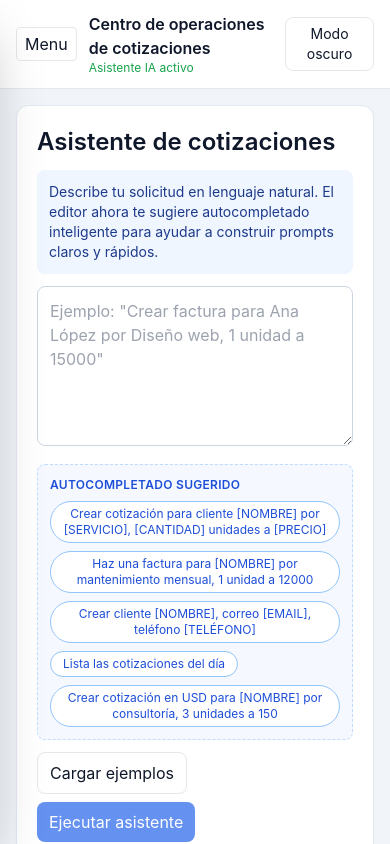
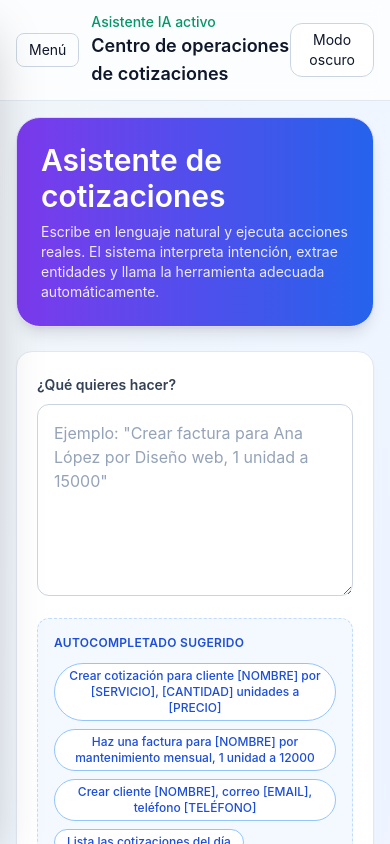
Before and after one commit to rcdrguez/quickquote-agent-demo, a React (Vite) app in the folder apps/web/: page /agent in a window 390 px wide. Shown: the top 844 px of the page. Built offline with nearby package versions, Linux system fonts and the light colour scheme; no server answers.

Commit message:
feat(web): modernize dashboard ui and ux with tailwind

```diff
--- a/apps/web/src/components/AgentDemo/AgentDemoView.tsx
+++ b/apps/web/src/components/AgentDemo/AgentDemoView.tsx
@@ -70,26 +70,34 @@ export function AgentDemoView() {
   }, []);
 
   return (
-    <section className="grid gap-4 xl:grid-cols-3">
-      <div className="space-y-3 rounded-xl border border-slate-200 bg-white p-5 shadow-sm dark:border-slate-800 dark:bg-slate-900 xl:col-span-2">
-        <h2 className="text-2xl font-semibold">Asistente de cotizaciones</h2>
-        <p className="rounded-lg bg-blue-50 p-3 text-sm text-blue-900 dark:bg-blue-950/40 dark:text-blue-100">
-          Describe tu solicitud en lenguaje natural. El editor ahora te sugiere autocompletado inteligente para ayudar a construir prompts
-          claros y rápidos.
+    <section className="space-y-6">
+      <header className="rounded-3xl border border-violet-200 bg-gradient-to-r from-violet-600 to-blue-600 p-6 text-white shadow-lg">
+        <h2 className="text-3xl font-semibold">Asistente de cotizaciones</h2>
+        <p className="mt-2 max-w-3xl text-sm text-violet-100">
+          Escribe en lenguaje natural y ejecuta acciones reales. El sistema interpreta intención, extrae entidades y llama la
+          herramienta adecuada automáticamente.
         </p>
+      </header>
+
+      <div className="grid gap-5 xl:grid-cols-3">
+        <div className="space-y-4 rounded-2xl border border-slate-200 bg-white p-5 shadow-sm xl:col-span-2">
+          <label className="space-y-2">
+            <span className="text-sm font-semibold text-slate-700">¿Qué quieres hacer?</span>
             <textarea
-          className="min-h-40 w-full rounded-lg border border-slate-300 bg-white/70 p-3 backdrop-blur dark:border-slate-700 dark:bg-slate-900"
+              className="min-h-48 w-full rounded-xl border border-slate-300 bg-white p-4 text-slate-800 outline-none ring-blue-500 transition placeholder:text-slate-400 focus:ring-2"
               value={input}
               placeholder='Ejemplo: "Crear factura para Ana López por Diseño web, 1 unidad a 15000"'
               onChange={(e) => setInput(e.target.value)}
             />
-        <div className="rounded-lg border border-dashed border-blue-200 bg-blue-50/60 p-3 dark:border-blue-900 dark:bg-blue-950/20">
-          <p className="mb-2 text-xs font-semibold uppercase tracking-wide text-blue-700 dark:text-blue-200">Autocompletado sugerido</p>
+          </label>
+
+          <div className="rounded-xl border border-dashed border-blue-200 bg-blue-50/70 p-4">
+            <p className="mb-3 text-xs font-semibold uppercase tracking-wide text-blue-700">Autocompletado sugerido</p>
             <div className="flex flex-wrap gap-2">
               {filteredSuggestions.map((suggestion) => (
                 <button
                   key={suggestion}
-                className="rounded-full border border-blue-300 bg-white px-3 py-1 text-xs text-blue-700 hover:bg-blue-100 dark:border-blue-700 dark:bg-slate-900 dark:text-blue-200"
+                  className="rounded-full border border-blue-300 bg-white px-3 py-1 text-xs font-medium text-blue-700 hover:bg-blue-100"
                   onClick={() => setInput(suggestion)}
                   type="button"
                 >
@@ -100,35 +108,32 @@ export function AgentDemoView() {
           </div>
 
           <div className="flex flex-wrap gap-2">
-          <button className="rounded-lg border px-3 py-2" onClick={() => setInput(examples.join('\n'))}>
+            <button className="rounded-xl border border-slate-300 px-4 py-2" onClick={() => setInput(examples.join('\n'))}>
               Cargar ejemplos
             </button>
             <button
-            className="rounded-lg bg-blue-600 px-3 py-2 text-white disabled:opacity-70"
+              className="rounded-xl bg-blue-600 px-4 py-2 text-white disabled:opacity-70"
               onClick={run}
               disabled={!input.trim() || loading}
             >
               {loading ? 'Procesando...' : 'Ejecutar asistente'}
             </button>
           </div>
-        <div className="grid gap-2 text-xs text-slate-600 dark:text-slate-300">
+
+          <div className="grid gap-2 text-xs text-slate-600">
             {examples.map((example) => (
-            <button
-              key={example}
-              className="rounded border border-dashed p-2 text-left hover:bg-slate-50 dark:hover:bg-slate-800"
-              onClick={() => setInput(example)}
-            >
+              <button key={example} className="rounded-lg border border-slate-200 p-2 text-left hover:bg-slate-50" onClick={() => setInput(example)}>
                 {example}
               </button>
             ))}
           </div>
-        {error && <p className="text-sm text-red-600">{error}</p>}
+          {error && <p className="rounded-lg bg-red-50 p-2.5 text-sm text-red-700">{error}</p>}
         </div>
 
-      <div className="space-y-3 rounded-xl border border-slate-200 bg-white p-4 shadow-sm dark:border-slate-800 dark:bg-slate-900">
+        <div className="space-y-3 rounded-2xl border border-slate-200 bg-white p-4 shadow-sm">
           <h3 className="text-lg font-semibold">Logs del servidor</h3>
           <p className="text-xs text-slate-500">Últimos eventos para entender qué ejecutó el backend.</p>
-        <div className="max-h-96 space-y-2 overflow-auto rounded bg-slate-950 p-3 font-mono text-xs text-green-300">
+          <div className="max-h-96 space-y-2 overflow-auto rounded-xl bg-slate-950 p-3 font-mono text-xs text-green-300">
             {logs.length === 0 && <p>No hay logs todavía.</p>}
             {logs.map((log, idx) => (
               <p key={`${log.timestamp}-${idx}`}>
@@ -137,8 +142,9 @@ export function AgentDemoView() {
             ))}
           </div>
         </div>
+      </div>
 
-      <div className="space-y-3 rounded-xl border border-slate-200 bg-white p-4 shadow-sm dark:border-slate-800 dark:bg-slate-900 xl:col-span-3">
+      <div className="space-y-3 rounded-2xl border border-slate-200 bg-white p-4 shadow-sm">
         <h3 className="text-lg font-semibold">Trazabilidad del agente</h3>
         {!trace && <p className="text-sm text-slate-500">Ejecuta una instrucción para ver el resultado.</p>}
         {trace && (
@@ -153,15 +159,15 @@ export function AgentDemoView() {
             </div>
             <div>
               <p className="font-medium">Entidades (JSON)</p>
-              <pre className="overflow-auto rounded bg-slate-100 p-2 dark:bg-slate-800">{JSON.stringify(trace.extracted, null, 2)}</pre>
+              <pre className="overflow-auto rounded bg-slate-100 p-2">{JSON.stringify(trace.extracted, null, 2)}</pre>
             </div>
             <div>
               <p className="font-medium">Payload final</p>
-              <pre className="overflow-auto rounded bg-slate-100 p-2 dark:bg-slate-800">{JSON.stringify(trace.payload, null, 2)}</pre>
+              <pre className="overflow-auto rounded bg-slate-100 p-2">{JSON.stringify(trace.payload, null, 2)}</pre>
             </div>
             <div className="md:col-span-2">
               <p className="font-medium">Respuesta del servidor</p>
-              <pre className="overflow-auto rounded bg-slate-100 p-2 dark:bg-slate-800">{JSON.stringify(trace.response, null, 2)}</pre>
+              <pre className="overflow-auto rounded bg-slate-100 p-2">{JSON.stringify(trace.response, null, 2)}</pre>
             </div>
           </div>
         )}
--- a/apps/web/src/components/Customers/CustomersView.tsx
+++ b/apps/web/src/components/Customers/CustomersView.tsx
@@ -1,4 +1,4 @@
-import { useEffect, useState } from 'react';
+import { useEffect, useMemo, useState } from 'react';
 import { api } from '../../lib/api';
 
 interface Customer {
@@ -17,11 +17,23 @@ export function CustomersView() {
   const [form, setForm] = useState(empty);
   const [open, setOpen] = useState(false);
   const [error, setError] = useState('');
+  const [query, setQuery] = useState('');
 
   const load = () => api.getCustomers().then(setCustomers);
   useEffect(() => {
     load();
   }, []);
+
+  const filteredCustomers = useMemo(() => {
+    const normalizedQuery = query.trim().toLowerCase();
+    if (!normalizedQuery) return customers;
+
+    return customers.filter((customer) =>
+      [customer.name, customer.rnc, customer.email, customer.phone]
+        .filter(Boolean)
+        .some((value) => value?.toLowerCase().includes(normalizedQuery))
+    );
+  }, [customers, query]);
 
   const save = async () => {
     setError('');
@@ -45,48 +57,135 @@ export function CustomersView() {
   };
 
   return (
-    <section className="space-y-4">
-      <div className="flex items-center justify-between">
-        <h2 className="text-2xl font-semibold">Clientes</h2>
-        <button className="rounded bg-blue-600 px-4 py-2 text-white" onClick={() => setOpen(true)}>
-          Nuevo cliente
-        </button>
-      </div>
+    <section className="space-y-6">
+      <header className="rounded-3xl border border-slate-200/70 bg-white/80 p-6 shadow-sm backdrop-blur">
+        <div className="flex flex-wrap items-start justify-between gap-4">
+          <div>
+            <p className="text-xs uppercase tracking-[0.22em] text-blue-700">Gestión de clientes</p>
+            <h2 className="mt-1 text-3xl font-semibold text-slate-900">Directorio inteligente</h2>
+            <p className="mt-2 max-w-2xl text-sm text-slate-600">
+              Consulta datos clave de cada cliente, localiza información en segundos y mantén la base lista para crear
+              cotizaciones sin errores.
+            </p>
+          </div>
+          <button
+            className="rounded-xl bg-blue-600 px-4 py-2.5 font-medium text-white shadow hover:bg-blue-700"
+            onClick={() => setOpen(true)}
+          >
+            + Nuevo cliente
+          </button>
+        </div>
 
-      <div className="overflow-auto rounded bg-white shadow dark:bg-slate-900">
+        <div className="mt-5 grid gap-3 md:grid-cols-[2fr_1fr_1fr]">
+          <label className="space-y-1 text-sm">
+            <span className="font-medium text-slate-700">Buscar cliente</span>
+            <input
+              className="w-full rounded-xl border border-slate-300 bg-white px-3 py-2.5 outline-none ring-blue-500 transition focus:ring-2"
+              placeholder="Nombre, RNC, correo o teléfono"
+              value={query}
+              onChange={(event) => setQuery(event.target.value)}
+            />
+          </label>
+          <div className="rounded-xl border border-slate-200 bg-slate-50 px-4 py-3">
+            <p className="text-xs uppercase tracking-wide text-slate-500">Clientes totales</p>
+            <p className="mt-1 text-2xl font-semibold text-slate-900">{customers.length}</p>
+          </div>
+          <div className="rounded-xl border border-slate-200 bg-slate-50 px-4 py-3">
+            <p className="text-xs uppercase tracking-wide text-slate-500">Resultados</p>
+            <p className="mt-1 text-2xl font-semibold text-slate-900">{filteredCustomers.length}</p>
+          </div>
+        </div>
+      </header>
+
+      <div className="overflow-hidden rounded-3xl border border-slate-200 bg-white shadow-sm">
         <table className="w-full text-sm">
-          <thead className="bg-slate-50 dark:bg-slate-800">
+          <thead className="bg-slate-50 text-slate-600">
             <tr>
-              <th className="p-3 text-left">Nombre</th><th className="p-3 text-left">RNC</th><th className="p-3 text-left">Email</th><th className="p-3" />
+              <th className="p-4 text-left font-semibold">Nombre</th>
+              <th className="p-4 text-left font-semibold">RNC</th>
+              <th className="p-4 text-left font-semibold">Email</th>
+              <th className="p-4 text-left font-semibold">Teléfono</th>
+              <th className="p-4" />
             </tr>
           </thead>
           <tbody>
-            {customers.map((c) => (
-              <tr key={c.id} className="border-t dark:border-slate-800">
-                <td className="p-3">{c.name}</td><td className="p-3">{c.rnc || '-'}</td><td className="p-3">{c.email || '-'}</td>
-                <td className="p-3 text-right">
-                  <button className="rounded border px-3 py-1" onClick={() => { setForm({ ...c, rnc: c.rnc || '', email: c.email || '', phone: c.phone || '' }); setOpen(true); }}>
+            {filteredCustomers.map((c) => (
+              <tr key={c.id} className="border-t border-slate-100 hover:bg-blue-50/40">
+                <td className="p-4 font-medium text-slate-900">{c.name}</td>
+                <td className="p-4 text-slate-700">{c.rnc || '-'}</td>
+                <td className="p-4 text-slate-700">{c.email || '-'}</td>
+                <td className="p-4 text-slate-700">{c.phone || '-'}</td>
+                <td className="p-4 text-right">
+                  <button
+                    className="rounded-lg border border-slate-300 px-3 py-1.5 font-medium text-slate-700 hover:bg-slate-100"
+                    onClick={() => {
+                      setForm({ ...c, rnc: c.rnc || '', email: c.email || '', phone: c.phone || '' });
+                      setOpen(true);
+                    }}
+                  >
                     Editar
                   </button>
                 </td>
               </tr>
             ))}
+            {filteredCustomers.length === 0 && (
+              <tr>
+                <td className="p-6 text-center text-slate-500" colSpan={5}>
+                  No se encontraron clientes con ese criterio.
+                </td>
+              </tr>
+            )}
           </tbody>
         </table>
       </div>
 
       {open && (
-        <div className="fixed inset-0 z-30 flex items-center justify-center bg-black/40 p-4">
-          <div className="w-full max-w-lg space-y-3 rounded bg-white p-4 shadow dark:bg-slate-900">
-            <h3 className="text-lg font-semibold">{form.id ? 'Editar cliente' : 'Nuevo cliente'}</h3>
-            <input className="w-full rounded border p-2 bg-transparent" placeholder="Nombre" value={form.name} onChange={(e) => setForm({ ...form, name: e.target.value })} />
-            <input className="w-full rounded border p-2 bg-transparent" placeholder="RNC" value={form.rnc} onChange={(e) => setForm({ ...form, rnc: e.target.value })} />
-            <input className="w-full rounded border p-2 bg-transparent" placeholder="Correo" value={form.email} onChange={(e) => setForm({ ...form, email: e.target.value })} />
-            <input className="w-full rounded border p-2 bg-transparent" placeholder="Teléfono" value={form.phone} onChange={(e) => setForm({ ...form, phone: e.target.value })} />
-            {error && <p className="text-sm text-red-600">{error}</p>}
+        <div className="fixed inset-0 z-40 flex items-center justify-center bg-slate-950/50 p-4 backdrop-blur-sm">
+          <div className="w-full max-w-xl space-y-4 rounded-2xl bg-white p-5 shadow-2xl">
+            <h3 className="text-xl font-semibold text-slate-900">{form.id ? 'Editar cliente' : 'Nuevo cliente'}</h3>
+            <p className="text-sm text-slate-500">Completa los datos mínimos para usar este cliente en próximas cotizaciones.</p>
+
+            <div className="grid gap-3 md:grid-cols-2">
+              <input
+                className="w-full rounded-xl border border-slate-300 p-2.5"
+                placeholder="Nombre completo"
+                value={form.name}
+                onChange={(e) => setForm({ ...form, name: e.target.value })}
+              />
+              <input
+                className="w-full rounded-xl border border-slate-300 p-2.5"
+                placeholder="RNC"
+                value={form.rnc}
+                onChange={(e) => setForm({ ...form, rnc: e.target.value })}
+              />
+              <input
+                className="w-full rounded-xl border border-slate-300 p-2.5"
+                placeholder="Correo"
+                value={form.email}
+                onChange={(e) => setForm({ ...form, email: e.target.value })}
+              />
+              <input
+                className="w-full rounded-xl border border-slate-300 p-2.5"
+                placeholder="Teléfono"
+                value={form.phone}
+                onChange={(e) => setForm({ ...form, phone: e.target.value })}
+              />
+            </div>
+
+            {error && <p className="rounded-lg bg-red-50 p-2.5 text-sm text-red-700">{error}</p>}
             <div className="flex justify-end gap-2">
-              <button className="rounded border px-3 py-1" onClick={() => { setOpen(false); setForm(empty); }}>Cancelar</button>
-              <button className="rounded bg-blue-600 px-3 py-1 text-white" onClick={save}>Guardar</button>
+              <button
+                className="rounded-xl border border-slate-300 px-3 py-2"
+                onClick={() => {
+                  setOpen(false);
+                  setForm(empty);
+                }}
+              >
+                Cancelar
+              </button>
+              <button className="rounded-xl bg-blue-600 px-4 py-2 text-white" onClick={save}>
+                Guardar cliente
+              </button>
             </div>
           </div>
         </div>
--- a/apps/web/src/components/Layout/Layout.tsx
+++ b/apps/web/src/components/Layout/Layout.tsx
@@ -1,11 +1,11 @@
-import { useState } from 'react';
+import { useMemo, useState } from 'react';
 import { Link, useLocation } from 'react-router-dom';
 import clsx from 'clsx';
 
 const navItems = [
-  { to: '/customers', label: 'Clientes' },
-  { to: '/quotes', label: 'Cotizaciones' },
-  { to: '/agent', label: 'Asistente IA' }
+  { to: '/customers', label: 'Clientes', hint: 'Base de datos y contacto', icon: '👥' },
+  { to: '/quotes', label: 'Cotizaciones', hint: 'Crear y gestionar documentos', icon: '🧾' },
+  { to: '/agent', label: 'Asistente IA', hint: 'Prompts y automatización', icon: '🤖' }
 ];
 
 export function Layout({ children }: { children: React.ReactNode }) {
@@ -13,55 +13,95 @@ export function Layout({ children }: { children: React.ReactNode }) {
   const [dark, setDark] = useState(false);
   const location = useLocation();
 
+  const containerClass = useMemo(
+    () =>
+      clsx(
+        'min-h-screen transition-colors',
+        dark
+          ? 'bg-slate-950 text-slate-100'
+          : 'bg-gradient-to-br from-slate-100 via-blue-50 to-indigo-50 text-slate-900'
+      ),
+    [dark]
+  );
+
   return (
-    <div className={clsx('min-h-screen bg-slate-100', dark && 'dark')}>
-      <div className="flex min-h-screen">
+    <div className={containerClass}>
+      <div className="mx-auto flex min-h-screen max-w-[1600px]">
         <aside
           className={clsx(
-            'fixed z-20 h-full w-72 bg-gradient-to-b from-slate-900 to-slate-800 p-5 text-slate-100 shadow-2xl transition md:static md:translate-x-0',
+            'fixed inset-y-0 left-0 z-30 w-80 border-r border-slate-800/70 bg-slate-950/95 p-5 text-slate-100 shadow-2xl backdrop-blur transition md:static md:translate-x-0',
             open ? 'translate-x-0' : '-translate-x-full'
           )}
         >
-          <div className="rounded-2xl bg-white/10 p-4 backdrop-blur">
-            <h1 className="text-lg font-semibold">QuickQuote</h1>
-            <p className="text-xs text-slate-300">Plataforma de cotizaciones con IA</p>
+          <div className="rounded-2xl border border-white/10 bg-white/5 p-5">
+            <p className="text-xs uppercase tracking-[0.25em] text-blue-200">QuickQuote</p>
+            <h1 className="mt-2 text-2xl font-semibold">Panel operativo</h1>
+            <p className="mt-2 text-sm text-slate-300">Gestiona clientes, cotizaciones y tareas con una interfaz más clara.</p>
           </div>
 
           <nav className="mt-6 space-y-2">
-            {navItems.map((item) => (
+            {navItems.map((item) => {
+              const active = location.pathname.startsWith(item.to);
+              return (
                 <Link
                   key={item.to}
                   to={item.to}
                   onClick={() => setOpen(false)}
                   className={clsx(
-                  'block rounded-xl px-3 py-2.5 text-sm font-medium transition',
-                  location.pathname.startsWith(item.to)
-                    ? 'bg-blue-500 text-white shadow'
-                    : 'text-slate-200 hover:bg-white/10'
+                    'block rounded-2xl border px-4 py-3 transition',
+                    active
+                      ? 'border-blue-400/40 bg-blue-500/20 shadow-lg shadow-blue-950/40'
+                      : 'border-transparent bg-white/0 hover:border-white/10 hover:bg-white/10'
                   )}
                 >
-                {item.label}
+                  <div className="flex items-center gap-3">
+                    <span className="text-lg">{item.icon}</span>
+                    <div>
+                      <p className="font-medium">{item.label}</p>
+                      <p className="text-xs text-slate-300">{item.hint}</p>
+                    </div>
+                  </div>
                 </Link>
-            ))}
+              );
+            })}
           </nav>
         </aside>
 
+        {open && <button className="fixed inset-0 z-20 bg-slate-900/50 md:hidden" onClick={() => setOpen(false)} aria-label="Cerrar menú" />}
+
         <div className="flex-1">
-          <header className="sticky top-0 z-10 flex items-center justify-between border-b bg-white/95 px-4 py-3 backdrop-blur dark:border-slate-800 dark:bg-slate-900/95">
+          <header
+            className={clsx(
+              'sticky top-0 z-10 flex items-center justify-between border-b px-4 py-3 backdrop-blur md:px-8',
+              dark ? 'border-slate-800 bg-slate-950/95' : 'border-slate-200 bg-white/80'
+            )}
+          >
             <div className="flex items-center gap-3">
-              <button className="rounded border px-2 py-1 md:hidden" onClick={() => setOpen((prev) => !prev)}>
-                Menu
+              <button
+                className={clsx(
+                  'rounded-lg border px-3 py-1.5 text-sm md:hidden',
+                  dark ? 'border-slate-700' : 'border-slate-300'
+                )}
+                onClick={() => setOpen((prev) => !prev)}
+              >
+                Menú
               </button>
               <div>
-                <p className="font-semibold">Centro de operaciones de cotizaciones</p>
-                <p className="text-xs text-green-600">Asistente IA activo</p>
+                <p className="text-sm font-medium text-emerald-600">Asistente IA activo</p>
+                <p className="text-lg font-semibold">Centro de operaciones de cotizaciones</p>
               </div>
             </div>
-            <button className="rounded-lg border px-3 py-1.5 text-sm dark:border-slate-700" onClick={() => setDark((prev) => !prev)}>
+            <button
+              className={clsx(
+                'rounded-xl border px-3 py-1.5 text-sm',
+                dark ? 'border-slate-700 bg-slate-900' : 'border-slate-300 bg-white'
+              )}
+              onClick={() => setDark((prev) => !prev)}
+            >
               {dark ? 'Modo claro' : 'Modo oscuro'}
             </button>
           </header>
-          <main className="p-4 md:p-6">{children}</main>
+          <main className="p-4 md:p-8">{children}</main>
         </div>
       </div>
     </div>
```
Lines whose indentation alone changed are shown as unchanged.
